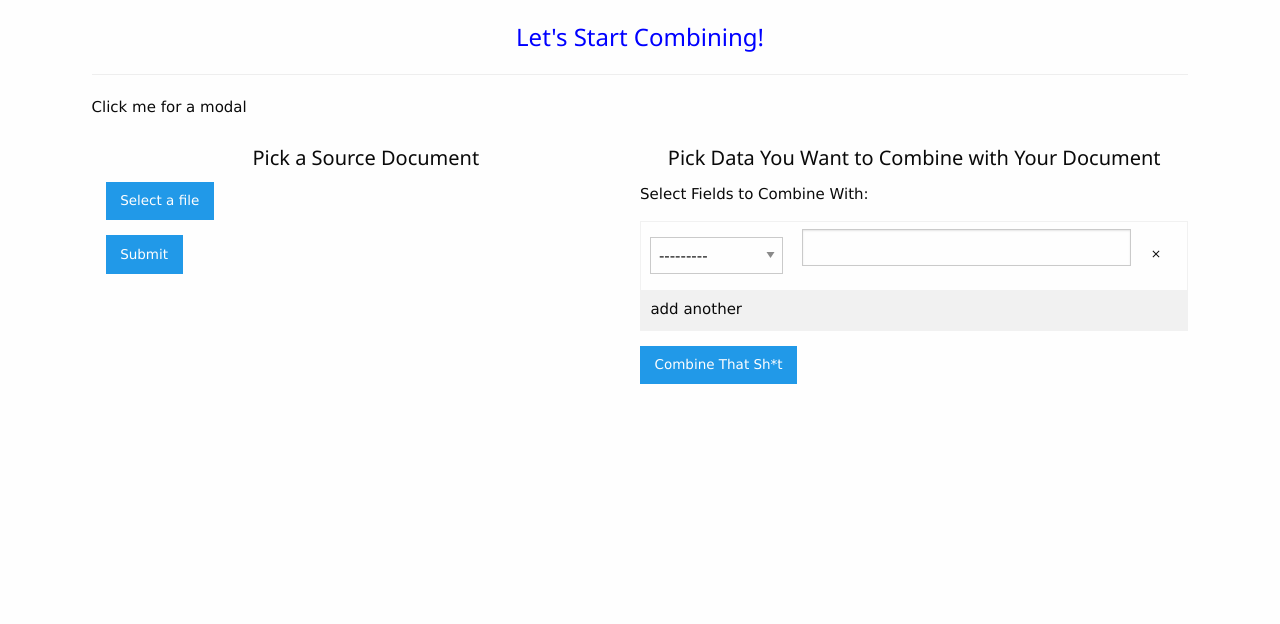
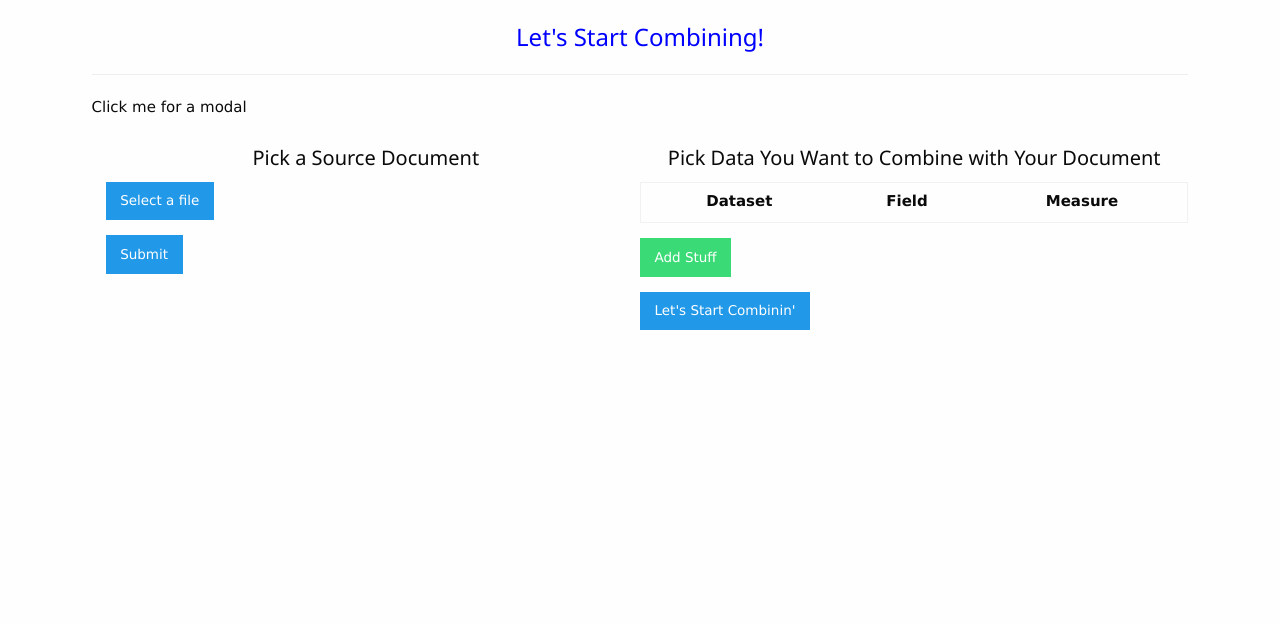
Before and after one commit to WPRDC/data-combiner, a Django app: page /combine/ in a window 1280 px wide. Shown: the part 60-684 px from the top of the page. Run offline with Django 3.2, Linux system fonts and the light colour scheme; data that the repository does not hold is empty; parts of the project's set-up code (start-up, migrations or seed data) failed here and were passed over; some libraries are stand-ins or nearby versions.

Commit message:
wip - combining input and data selection to one page

```diff
--- a/combiner/tasks.py
+++ b/combiner/tasks.py
@@ -8,6 +8,8 @@ import sys
 from .models import InputDocument, CKANField, CKANInstance, CKANResource
 from .utils.ckan import get_ckan_info, get_ckan_data
 from .utils.combine import contains
+
+from . import measures as Measure
 
 from data_combiner.celery import app
 from celery import current_task
@@ -27,8 +29,8 @@ def update_progress(i, imax, j, jmax, k, kmax, length):
 
 
 @app.task
-def combine_data(input_file_id, ckan_field_ids, radii, measure, input_projection=WGS84):
-    measure = getattr(builtins, measure)
+def combine_data(input_file_id, ckan_field_ids, radii, measures, input_projection=WGS84):
+
     input_file = InputDocument.objects.get(pk=input_file_id)
     field_count = len(ckan_field_ids)
     row_count = input_file.rows
@@ -46,6 +48,9 @@ def combine_data(input_file_id, ckan_field_ids, radii, measure, input_projection
             ckan_field = CKANField.objects.get(pk=ckan_field_ids[i])
             ckan_resource, ckan_instance = get_ckan_info(ckan_field)
             ckan_data = get_ckan_data(ckan_field)
+            print(measures)
+            measure = getattr(Measure, measures[i])
+            radius = radii[i]
 
             for j in range(row_count):
                 row = rows[j]
@@ -65,6 +70,6 @@ def combine_data(input_file_id, ckan_field_ids, radii, measure, input_projection
 
                 counter += 1
 
-                row[ckan_field.name + "_" + measure.__name__ + "_" + str(radii[i])] = measure(matched_pts)
+                row[ckan_field.name + "_" + measure.__name__ + "_" + str(radius)] = measure(matched_pts)
 
     return (rows)
--- a/combiner/templates/combiner/index.html
+++ b/combiner/templates/combiner/index.html
@@ -64,24 +64,20 @@
             </div>
             <form id="field-form" method="post" action="{% url "combiner:submit_job" %}">
                 {% csrf_token %}
-
                 <div class="row">
-                    <p class="meta-label">Select Fields to Combine With: </p>
                     <table>
-                        <tbody>
-                        {% for form in field_formset %}
-                            <tr>
-                                <td>{{ form.field }}</td>
-                                <td>{{ form.radius }}</td>
-                                <td><a class="delete-row" href="javascript:void(0)"><i class="material-icons w3-small">close</i></a>
-                                </td>
-                            </tr>
-                        {% endfor %}
+                        <tbody id="measure-table">
+                        <tr>
+                            <th>Dataset</th>
+                            <th>Field</th>
+                            <th>Measure</th>
+                        </tr>
+                        <!-- We'll add listing of measure to this section-->
                         </tbody>
                     </table>
-                    <!--Management -->
-                    {{ field_formset.management_form }}
-                    <input id="combine-submit" class="button" type="submit" value="Combine That Sh*t"/>
+                    <button class="button success" type="button" id="add-measure">Add Stuff</button>
+                    <br>
+                    <input id="combine-submit" class="button" type="submit" value="Let's Start Combinin'"/>
                 </div>
             </form>
         </div>
@@ -95,26 +91,70 @@
             <label for="select-resource">Data Set</label>
             <select name="resource" id="select-resource"> </select>
 
-            <label for="select-field">Field</label>
-            <select name="field" id="select-field" style="display: none;"></select>
+            <div id="select-field-group" style="display: none;">
+                <label for="select-field">Field</label>
+                <select name="field" id="select-field"></select>
+            </div>
+            <div id="select-measure-group" style="display: none;">
+                <label for="select-measure">Measure</label>
+                <select name="measure" id="select-measure"></select>
+            </div>
+            <br>
+            <br>
+            <input class="button text-center" id="measure-submit" type="button" value="Add" data-close
+                   aria-label="Close modal"/>
 
-            <label for="select-measure">Measure</label>
-            <select name="measure" id="select-measure" style="display: none;"></select>
-
-            <div id="measure-settings"></div>
-
-            <label></label>
-
-
-            <button class="close-button" data-close aria-label="Close modal" type="button">
-                <span aria-hidden="true">&times;</span>
-            </button>
         </form>
+        <button class="close-button" data-close aria-label="Close modal" type="button">
+            <span aria-hidden="true">&times;</span>
+        </button>
     </div>
 
     <script>
+        var measure_count = 0;
+        var serial_value;
+        var r, f, m;
+
+        $('#add-measure').on('click', function () {
+            $('#measure-modal').foundation('open');
+
+        });
+
+        $('#measure-submit').on('click', function () {
+
+            // TODO: add validation
+
+            serial_value = $('#select-resource').val() + "-" + $('#select-field').val() + "-" + $('#select-measure').val();
+            r = $('#select-resource option:selected').text();
+            f = $('#select-field option:selected').text();
+            m = $('#select-measure option:selected').text();
+            console.log(serial_value);
+            console.log(r);
+            console.log(f);
+            console.log(m);
+
+            // add new data to submission form
+            $('<input>').attr({
+                type: 'hidden',
+                id: 'measure_val_' + measure_count,
+                name: 'measure_val_' + measure_count,
+                value: serial_value
+            }).appendTo($('#field-form'));
+
+            // make new entry line in table
+            $('#measure-table')
+                    .append($("<tr>").html("<td>" + r + "</td><td>" + f + "</td><td>" + m + "</td>"));
+
+            // reset itself
+            $('#select-resource').val('1');
+            $('#select-field-group').hide();
+            $('#select-measure-group').hide();
+
+        });
 
         function addOptions(selection, data, val, text) {
+            selection.empty();
+
             for (var i = 0; i < data.length; i++) {
                 item = data[i];
                 selection.append(
@@ -123,21 +163,38 @@
                                 .text(item[text])
                 )
             }
-            selection.show();
+            selection.parent().show();
         }
 
         // Get list of available resources to start
         //
+        var $resourceSelect = $('#select-resource');
         $.get("{% url "combiner:get_resources" %}", function (data) {
             var resources = data.resources;
-            var $resourceSelect = $('#select-resource');
+
             $resourceSelect.append(
                     $('<option></option>')
                             .attr('value', 0)
                             .text("----SELECT A RESOURCE----")
             );
             addOptions($resourceSelect, resources, 'pk', 'name');
+
+            $.get("{% url "combiner:get_fields" %}", {"resource": $('#select-resource').val()})
+                    .success(function (data) {
+                        if (data.fields.length) {
+                            addOptions($('#select-field'), data.fields, 'pk', 'name');
+                        }
+
+                        $.get("{% url "combiner:get_measures" %}", {"field": $('#select-field').val()})
+                                .success(function (data) {
+                                    console.log(data);
+                                    if (data.measures.length) {
+                                        addOptions($('#select-measure'), data.measures, 'pk', 'name');
+                                    }
+                                });
+                    });
         });
+
 
         // When resource is selected, get list of fields available for that resource
         //
@@ -148,6 +205,14 @@
                         if (data.fields.length) {
                             addOptions($('#select-field'), data.fields, 'pk', 'name');
                         }
+
+                        $.get("{% url "combiner:get_measures" %}", {"field": $('#select-field').val()})
+                                .success(function (data) {
+                                    console.log(data);
+                                    if (data.measures.length) {
+                                        addOptions($('#select-measure'), data.measures, 'pk', 'name');
+                                    }
+                                });
                     });
         });
 
@@ -155,8 +220,9 @@
             var field_id = $(this).val();
             $.get("{% url "combiner:get_measures" %}", {"field": field_id})
                     .success(function (data) {
-                        if (data.fields.length) {
-                            addOptions($('#select-measure'), data.fields, 'pk', 'name');
+                        console.log(data);
+                        if (data.measures.length) {
+                            addOptions($('#select-measure'), data.measures, 'pk', 'name');
                         }
                     });
         });
@@ -278,7 +344,6 @@
 
         $(function () {
             $('#file-upload').submit(upload);
-            $('#field-form').find('tbody tr').formset({'deleteText': ''});
         });
 
 
--- a/combiner/urls.py
+++ b/combiner/urls.py
@@ -13,4 +13,5 @@ urlpatterns = [
     url(r'^submit/$',submit_combination_job, name='submit_job'),
     url(r'^resources/$',get_resources, name='get_resources'),
     url(r'^measures/$', get_measures, name='get_measures')
+
 ]
--- a/combiner/views.py
+++ b/combiner/views.py
@@ -47,16 +47,18 @@ def results(request):
         for row in data:
             dw.writerow(row)
 
-    new_table = get_csv_data(new_file, 10)
-    table = json.dumps(new_table[0])
+    new_table, headings = get_csv_data(new_file, 10)
+    table = [headings]
+    for row in new_table:
+        table.append([row[h] for h in headings])
+
     return render(
         request,
         'combiner/results.html',
         {
-            "table_data": new_table
+            "table_data": table
         }
     )
-
 
 ### API ENDPOINTS #######################################################################################################
 
@@ -123,26 +125,30 @@ def update_geo_fields(request):
 
 def submit_combination_job(request):
     if request.method == "POST":
-        FieldFormSet = formset_factory(CombinationForm, extra=1, max_num=5)
-        formset = FieldFormSet(request.POST)
-        if formset.is_valid():
-            formset_data = formset.cleaned_data
+        formset_data = []
+        for k,v in request.POST.items():
+            if "measure_val" in k:
+                formset_data.append(v)
 
-            input_file_id = request.session['file_id']
+        input_file_id = request.session['file_id']
 
-            # Parse fieldset data
-            ckan_field_ids, radii = [], []
-            for item in formset_data:
-                ckan_field_ids.append(item['field'].id)
-                radii.append(item['radius'])
+        # Parse fieldset data
+        ckan_field_ids, radii, measures = [], [], []
 
-            # Start celery job to combine the data
-            combiner = combine_data.delay(input_file_id, ckan_field_ids, radii, 'len')
-            return JsonResponse({'combiner_id': combiner.id})
+        for item in formset_data:
+            f_id = int(item.split('-')[1])
+            ckan_field_ids.append(f_id)
+            radii.append(5)
+            m_id = int(item.split('-')[2])
+            measures.append(Measure.objects.get(pk=m_id).function)
 
-        else:
-            print(formset.errors)
-            return JsonResponse({'error': 'invalid formset'}, status=400)
+
+        # Start celery job to combine the data
+        combiner = combine_data(input_file_id, ckan_field_ids, radii, measures)
+        return JsonResponse({'combiner_id': combiner.id})
+
+    else:
+        return JsonResponse({'error': 'invalid'}, status=400)
 
 
 def progress(request):
@@ -216,8 +222,9 @@ def get_measures(request):
 
     field = CKANField.objects.get(pk=id)
     datatype = field.data_type
-    measures = Measure.objects.filter(data_type_contains=datatype)
+    measures = Measure.objects.filter(data_type__contains=datatype)
     resp = []
     for measure in measures:
         resp.append({'pk': measure.pk, 'name':measure.name})
+
     return JsonResponse({'measures': resp, 'count': len(resp)})
```
